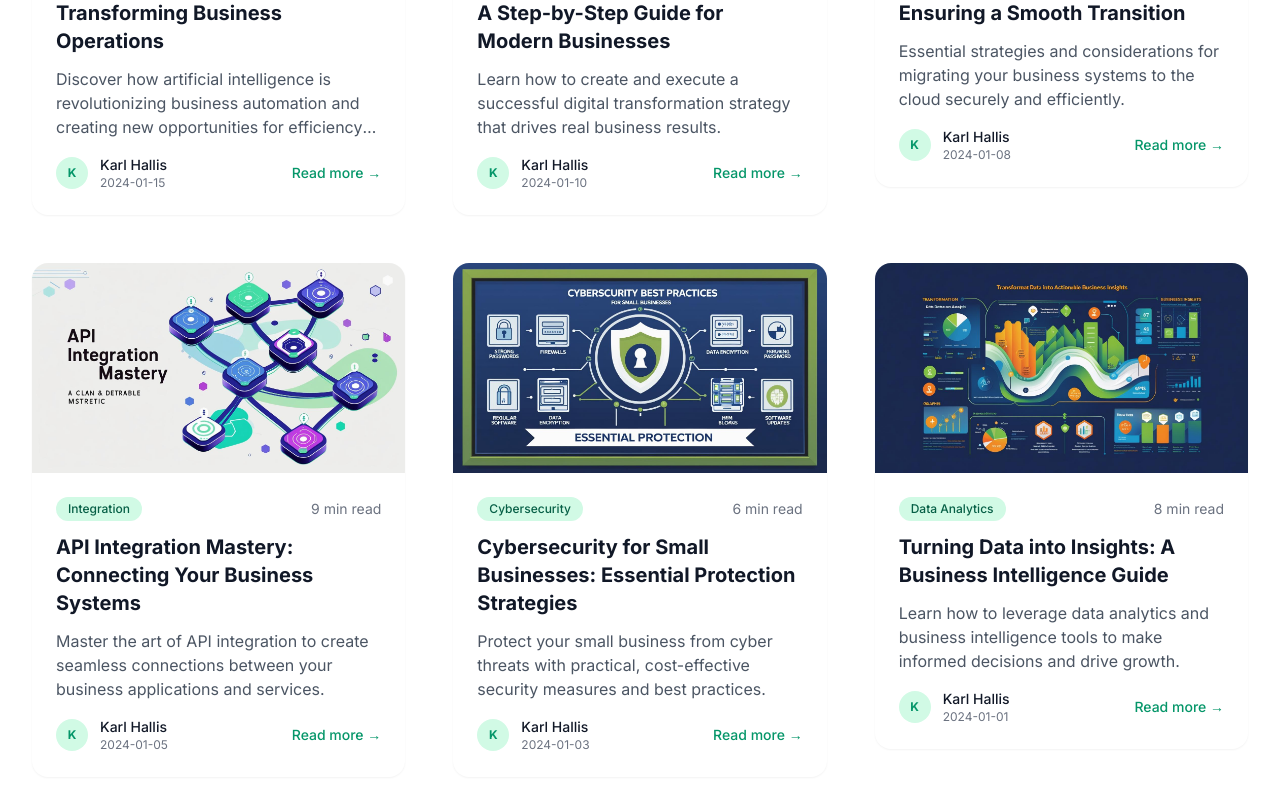
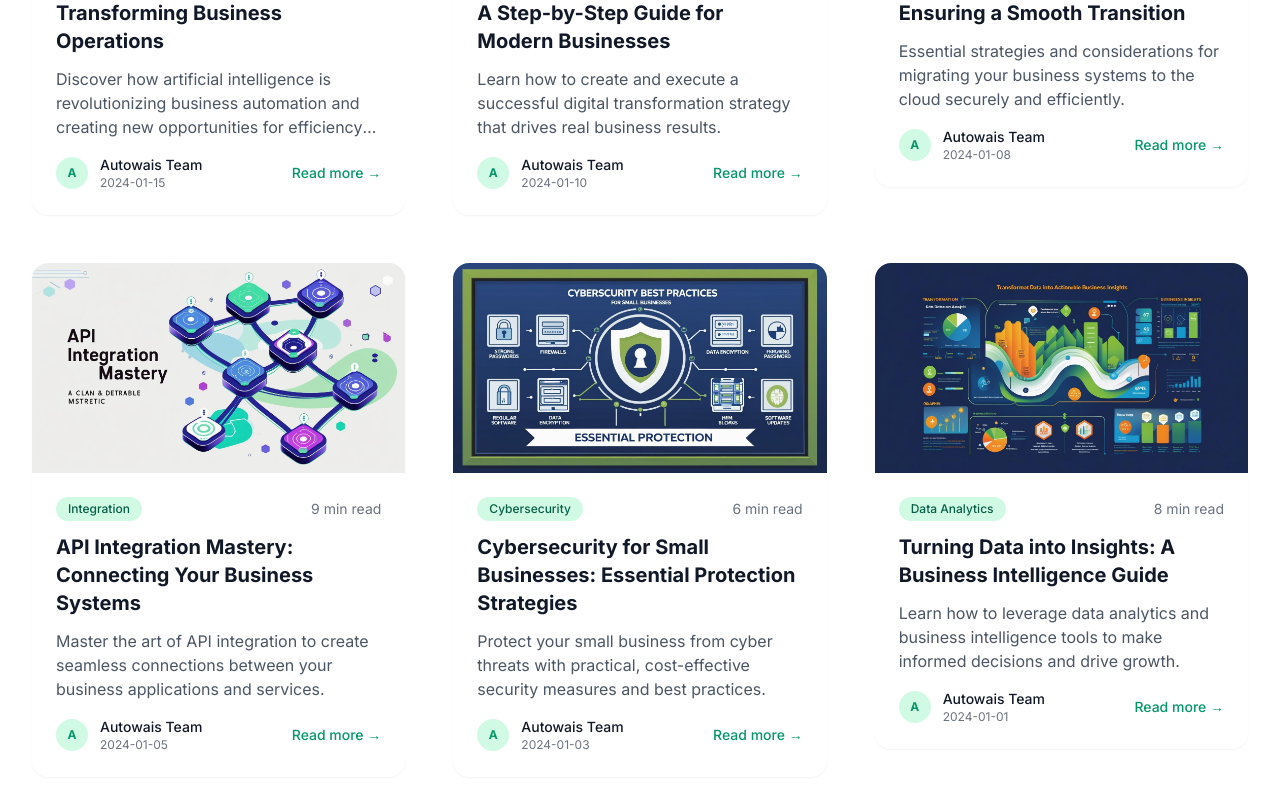
Before and after one commit to Druid-stack/autowais-website, a Next.js app: page /blog in a window 1280 px wide. Shown: the part 1100-1900 px from the top of the page. Built offline with nearby package versions, Linux system fonts and the light colour scheme.

Commit message:
Update all blog post authors to 'Autowais Team' for brand consistency

```diff
--- a/src/data/blogPosts.ts
+++ b/src/data/blogPosts.ts
@@ -40,7 +40,7 @@ export const blogPosts: BlogPost[] = [
       <h2>Future Outlook</h2>
       <p>As AI technology continues to advance, we'll see even more sophisticated automation capabilities, including autonomous decision-making, natural language processing, and predictive maintenance.</p>
     `,
-    author: "Karl Hallis",
+    author: "Autowais Team",
     date: "2024-01-15",
     readTime: "8 min read",
     category: "Artificial Intelligence",
@@ -72,7 +72,7 @@ export const blogPosts: BlogPost[] = [
       <h2>Measuring Success</h2>
       <p>Track both technical metrics (system performance, user adoption) and business outcomes (revenue growth, customer satisfaction, operational efficiency).</p>
     `,
-    author: "Karl Hallis",
+    author: "Autowais Team",
     date: "2024-01-10",
     readTime: "10 min read",
     category: "Digital Transformation",
@@ -103,7 +103,7 @@ export const blogPosts: BlogPost[] = [
       <h2>Post-Migration Optimization</h2>
       <p>Monitor performance, optimize costs, and continuously improve your cloud infrastructure. Regular reviews help ensure you're maximizing the benefits of cloud technology.</p>
     `,
-    author: "Karl Hallis",
+    author: "Autowais Team",
     date: "2024-01-08",
     readTime: "7 min read",
     category: "Cloud Computing",
@@ -138,7 +138,7 @@ export const blogPosts: BlogPost[] = [
       <h2>Testing and Monitoring</h2>
       <p>Implement comprehensive testing strategies and continuous monitoring to ensure reliable integrations. Use tools for API documentation and version management.</p>
     `,
-    author: "Karl Hallis",
+    author: "Autowais Team",
     date: "2024-01-05",
     readTime: "9 min read",
     category: "Integration",
@@ -175,7 +175,7 @@ export const blogPosts: BlogPost[] = [
       <h2>Budget-Friendly Solutions</h2>
       <p>Many effective security measures are affordable or free. Focus on high-impact, low-cost solutions like password managers, antivirus software, and employee education.</p>
     `,
-    author: "Karl Hallis",
+    author: "Autowais Team",
     date: "2024-01-03",
     readTime: "6 min read",
     category: "Cybersecurity",
@@ -212,7 +212,7 @@ export const blogPosts: BlogPost[] = [
       <h2>Building a Data-Driven Culture</h2>
       <p>Success requires more than tools—it needs organizational commitment to data-driven decision making and continuous learning.</p>
     `,
-    author: "Karl Hallis",
+    author: "Autowais Team",
     date: "2024-01-01",
     readTime: "8 min read",
     category: "Data Analytics",
@@ -251,7 +251,7 @@ export const blogPosts: BlogPost[] = [
       <h2>Business Considerations</h2>
       <p>Consider monetization strategies, app store optimization, and analytics from the start. Success requires balancing user needs with business objectives.</p>
     `,
-    author: "Karl Hallis",
+    author: "Autowais Team",
     date: "2023-12-28",
     readTime: "7 min read",
     category: "Mobile Development",
@@ -292,7 +292,7 @@ export const blogPosts: BlogPost[] = [
       <h2>Change Management</h2>
       <p>Successful automation requires addressing employee concerns, providing training, and communicating the benefits clearly to all stakeholders.</p>
     `,
-    author: "Karl Hallis",
+    author: "Autowais Team",
     date: "2023-12-25",
     readTime: "9 min read",
     category: "Process Automation",
@@ -335,7 +335,7 @@ export const blogPosts: BlogPost[] = [
       <h2>Future-Proofing</h2>
       <p>Choose technologies that can evolve with your business, support new features, and integrate with emerging tools and platforms.</p>
     `,
-    author: "Karl Hallis",
+    author: "Autowais Team",
     date: "2023-12-22",
     readTime: "10 min read",
     category: "E-commerce",
@@ -377,7 +377,7 @@ export const blogPosts: BlogPost[] = [
       <h2>Cost Considerations</h2>
       <p>Balance tool costs with productivity benefits. Many solutions offer scalable pricing and free tiers for small teams.</p>
     `,
-    author: "Karl Hallis",
+    author: "Autowais Team",
     date: "2023-12-20",
     readTime: "8 min read",
     category: "Remote Work",
```
